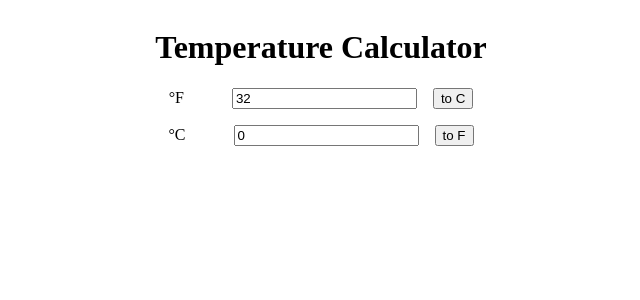
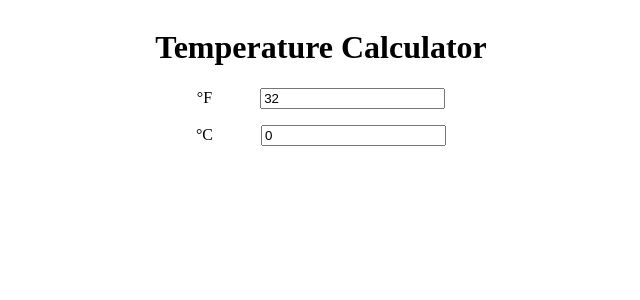
Before and after one commit to dkerner2001752/code-katas, an Angular app: page / in a window 1280 px wide. Shown: the top 300 px of the page, without its empty margins (319-959 px from the left). Built offline with nearby package versions, Linux system fonts and the light colour scheme.

Commit message:
Lesson 2-Adding Events using RxJS

```diff
--- a/src/app/app.component.html
+++ b/src/app/app.component.html
@@ -1,3 +1,4 @@
+<div>
   <div class="temperature-calculator-container" [formGroup]="temperatureFormGroup">
     <h1>Temperature Calculator</h1>
     <div class="fahrenheit-row">
@@ -10,9 +11,6 @@
           Input is required
         </div>
       </div>
-    <div class="f-button">
-      <button [disabled]="temperatureFormGroup.controls.fahrenheitInput.invalid" (click)="fahrenheitToCelsius()">to C</button>
-    </div>
     </div>
     <div class="celsius-row">
       <div class="c-row-label">
@@ -24,8 +22,6 @@
           Input is required
         </div>
       </div>
-    <div class="c-button">
-      <button [disabled]="temperatureFormGroup.controls.celsiusInput.invalid" (click)="celsiusToFahrenheit()">to F</button>
     </div>
   </div>
 </div>
--- a/src/app/app.component.ts
+++ b/src/app/app.component.ts
@@ -1,6 +1,7 @@
-import { Component } from '@angular/core';
+import { Component, OnDestroy, OnInit } from '@angular/core';
 import { FormControl, FormGroup, ReactiveFormsModule, Validators } from '@angular/forms';
 import { NgIf } from '@angular/common';
+import { distinctUntilChanged, Subscription } from 'rxjs';
 
 @Component({
   selector: 'app-root',
@@ -12,24 +13,38 @@ import { NgIf } from '@angular/common';
     NgIf
   ]
 })
-export class AppComponent {
+export class AppComponent implements OnInit, OnDestroy {
   public temperatureFormGroup = new FormGroup({
-    fahrenheitInput: new FormControl<number>(32, { nonNullable: true, validators: [Validators.required] }),
-    celsiusInput: new FormControl<number>(0, { nonNullable: true, validators: [Validators.required] }),
+    fahrenheitInput: new FormControl<number>(32, { nonNullable: true, validators: [Validators.required], updateOn: "blur" }),
+    celsiusInput: new FormControl<number>(0.0, { nonNullable: true, validators: [Validators.required], updateOn: "blur" }),
 });
+  private subscription: Subscription = new Subscription();
 
-  fahrenheitToCelsius() {
-    const fahrenheit = Number(this.temperatureFormGroup.controls.fahrenheitInput.value);
-    const celsiusCalculated = (fahrenheit - 32) * (5/9);
-    const celsiusRounded = Math.round(celsiusCalculated * 10) / 10;
-    this.temperatureFormGroup.controls.celsiusInput.patchValue(celsiusRounded);
-    this.temperatureFormGroup.controls.fahrenheitInput.patchValue(fahrenheit);
+  ngOnInit() {
+    this.subscription.add(this.temperatureFormGroup.controls.fahrenheitInput.valueChanges.pipe(
+      distinctUntilChanged(),
+    ).subscribe(
+      (fahrenheitValue) => {
+        const fahrenheitCalculatedValue = Number(fahrenheitValue);
+        const celsiusCalculatedValue = (fahrenheitCalculatedValue - 32) * (5 / 9);
+        const celsiusValueRounded = Math.round(celsiusCalculatedValue * 10) / 10;
+        this.temperatureFormGroup.controls.celsiusInput.patchValue(celsiusValueRounded);
+      }
+    ));
+
+    this.subscription.add(this.temperatureFormGroup.controls.celsiusInput.valueChanges.pipe(
+      distinctUntilChanged(),
+    ).subscribe(
+      (celsiusValue) => {
+        const celsiusCalculatedValue = Number(celsiusValue);
+        const fahrenheitCalculatedValue = Math.round(celsiusCalculatedValue * (9 / 5) + 32);
+        const celsiusInputRounded = Math.round(celsiusCalculatedValue * 10) / 10;
+        this.temperatureFormGroup.controls.fahrenheitInput.patchValue(fahrenheitCalculatedValue);
+        this.temperatureFormGroup.controls.celsiusInput.patchValue(celsiusInputRounded);
+      }));
   }
 
-  celsiusToFahrenheit() {
-    const celsius = Number(this.temperatureFormGroup.controls.celsiusInput.value);
-    const fahrenheitRounded = Math.round(celsius * (9/5) + 32);
-    this.temperatureFormGroup.controls.fahrenheitInput.patchValue(fahrenheitRounded);
-    this.temperatureFormGroup.controls.celsiusInput.patchValue(celsius);
+  ngOnDestroy() {
+    this.subscription.unsubscribe();
   }
 }
```
Lines whose indentation alone changed are shown as unchanged.
